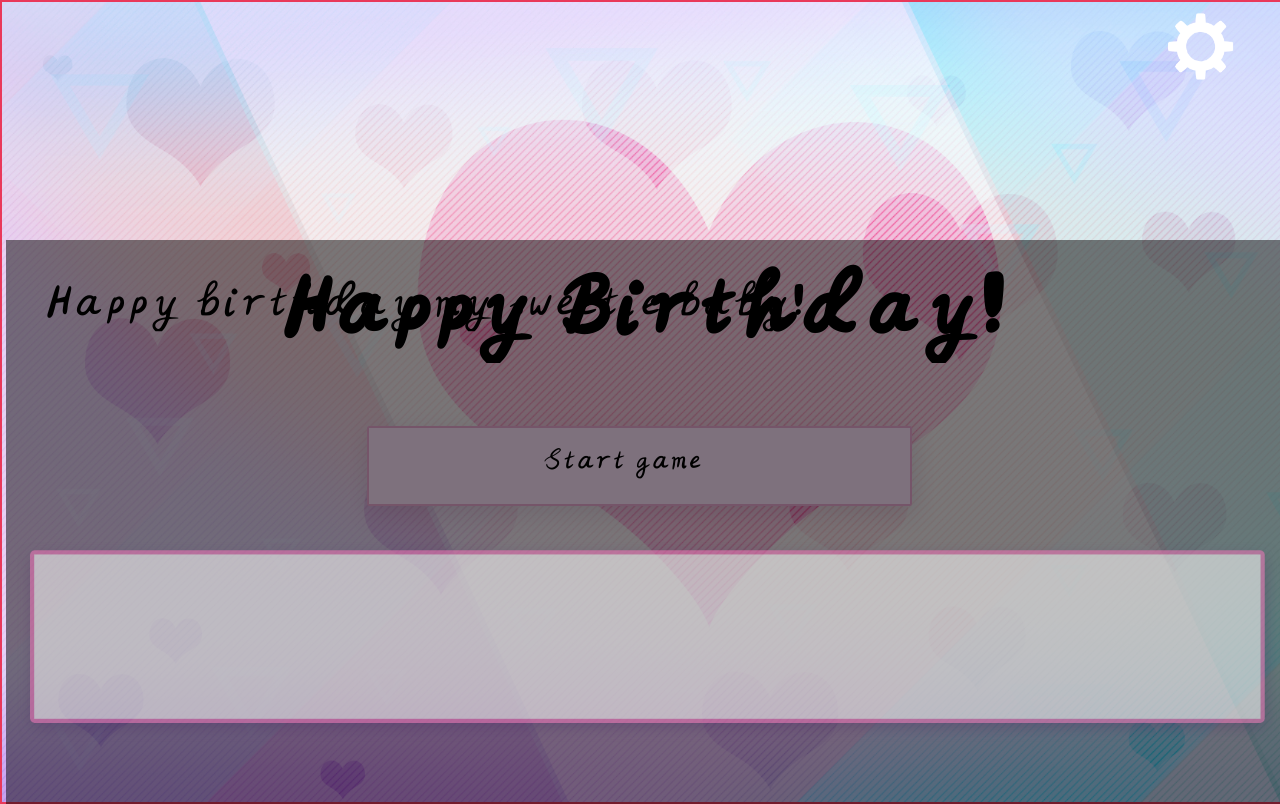
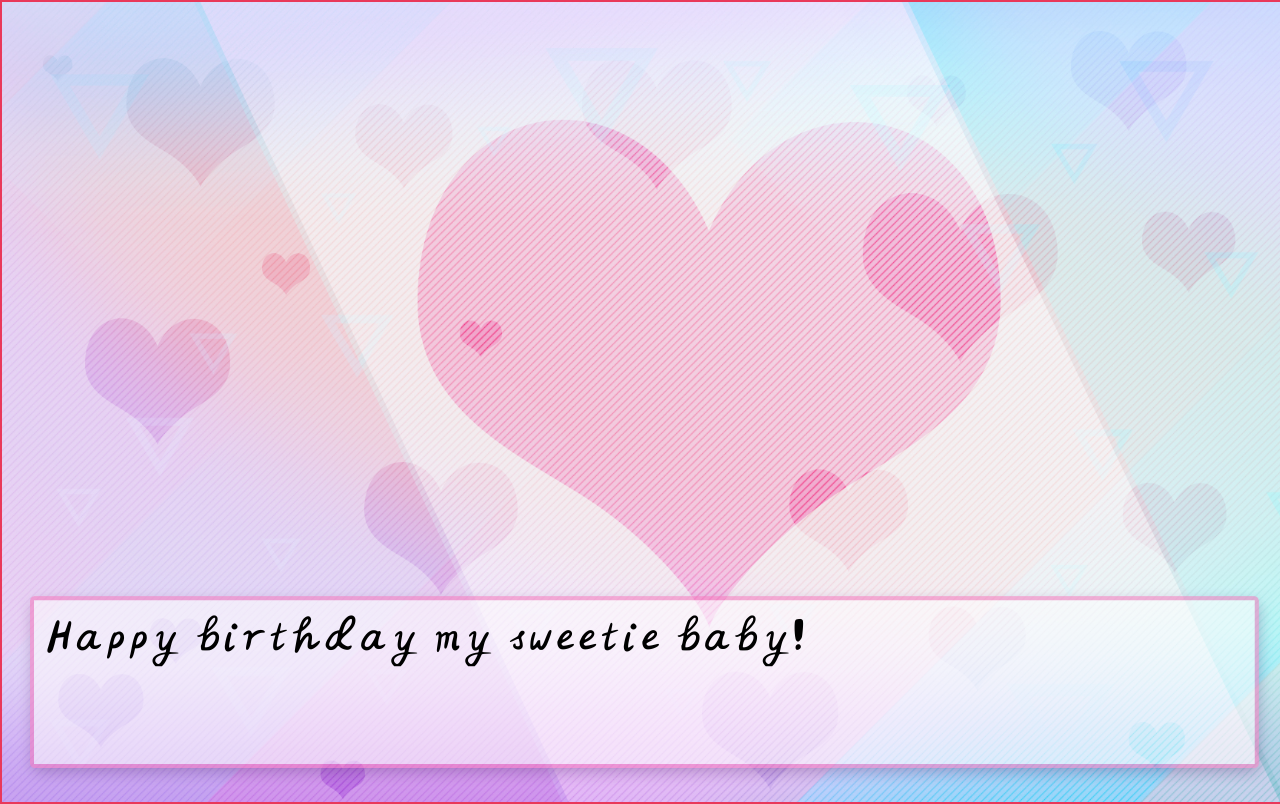
Before and after one commit to kianaorte/home-app, a React (Create React App) app: page /scene1 in a window 1280 px wide. Shown: the top 804 px of the page. Built offline with nearby package versions, Linux system fonts and the light colour scheme.

Commit message:
fixed alignment issue

```diff
--- a/src/App.tsx
+++ b/src/App.tsx
@@ -1,36 +1,19 @@
 import './App.css';
 import { Route, BrowserRouter as Router, Routes } from 'react-router-dom';
-import { Button } from './components/Button';
 import Home from './pages/Home';
 import Scene1 from './pages/Scene1';
-import { Settings } from './components/Settings';
-import { useState } from 'react';
 
 function App() {
-  const [showMenu, setShowMenu] = useState(true);
-
   return (
     <div className="App">
-      {showMenu &&
-        <div>
       <div className='background-container'>
-            <div className='space'>
-              <h1 className='title'>Happy Birthday! </h1>
         <Router>
-                <Button text="Start game" link="/scene1" />
-                <Settings />
-                <div>
           <Routes>
-                    <Route path="/home" element={<Home />} />
+            <Route path="/" element={<Home />} />
             <Route path="/scene1" element={<Scene1 />} />
           </Routes>
-                </div>
         </Router>
       </div>
-          </div>
-
-        </div>
-      }
     </div>
   );
 }
--- a/src/components/Button.scss
+++ b/src/components/Button.scss
@@ -1,14 +1,14 @@
-.container {
-    position: absolute;
-    left: 0;
-    top: 30%;
-    background: rgba(0, 0, 0, 0.5);
-    display: flex;
-    align-items: center;
-    justify-content: center;
-    height: 100%;
-    width: 100%;
-}
+// .container {
+//     position: absolute;
+//     left: 0;
+//     top: 30%;
+//     background: rgba(0, 0, 0, 0.5);
+//     display: flex;
+//     align-items: center;
+//     justify-content: center;
+//     height: 100%;
+//     width: 100%;
+// }
 
 .btn-container {
     :hover {
--- a/src/components/Button.tsx
+++ b/src/components/Button.tsx
@@ -1,22 +1,32 @@
 import './Button.scss';
 import buttonImg from '../assets/images/backgrounds/Button.png'
 import { useNavigate } from 'react-router-dom';
+import { useState } from 'react';
 
 
 type ButtonProps = {
     text: string,
-    link: string
+    link: string,
+    hideOnClick: string
 }
 
 // eslint-disable-next-line react-hooks/rules-of-hooks
-export const Button = ({ text, link }: ButtonProps) => {
+export const Button = ({ text, link, hideOnClick }: ButtonProps) => {
+    const [showMenu, setShowMenu] = useState(true);
+
     const navigate = useNavigate();
-    const handleClick = () => navigate(link);
+    const handleClick = () => {
+        navigate(link);
+        hideOnClick ? setShowMenu(false) : setShowMenu(true);
+    };
     return (
-        <div className='btn-container'>
-            <img src={buttonImg} alt="" onClick={handleClick} />
-            <p className='button-text'>{text}</p>
-        </div>
-
+        <>
+            {showMenu &&
+                <div className='btn-container' onClick={handleClick}>
+                    <img src={buttonImg} alt="" />
+                    <p className='button-text'>{text}</p>
+                </div>
+            }
+        </>
     )
 }
--- a/src/pages/Home.tsx
+++ b/src/pages/Home.tsx
@@ -1,12 +1,20 @@
-import React, { FC } from 'react';
+import { Button } from '../components/Button';
+import { Settings } from '../components/Settings';
+
 
 // interface TitleProps {
 //   title: string;
 // }
 
-const Home: FC = () => {
+export const Home = () => {
+
   return (
     <div className='background-container'>
+      <div className='space'>
+        <h1 className='title'>yeehaw</h1>
+        <Button text="Start game" link="/scene1" hideOnClick="true" />
+        <Settings />
+      </div>
     </div>
   );
 };
```
Lines whose indentation alone changed are shown as unchanged.
